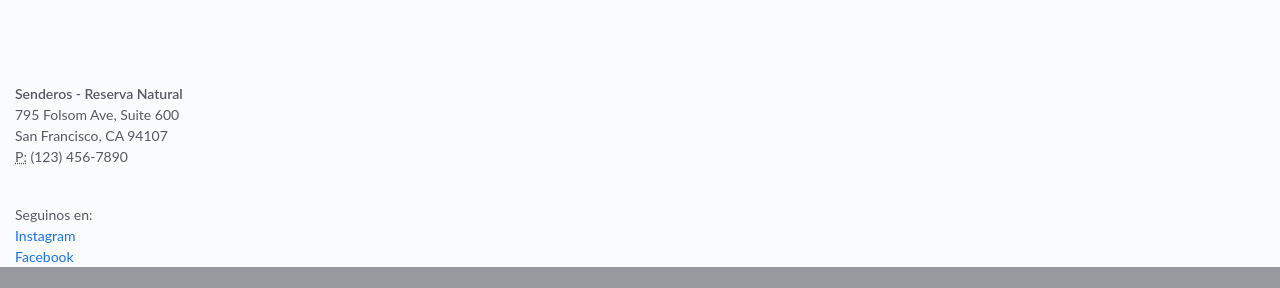
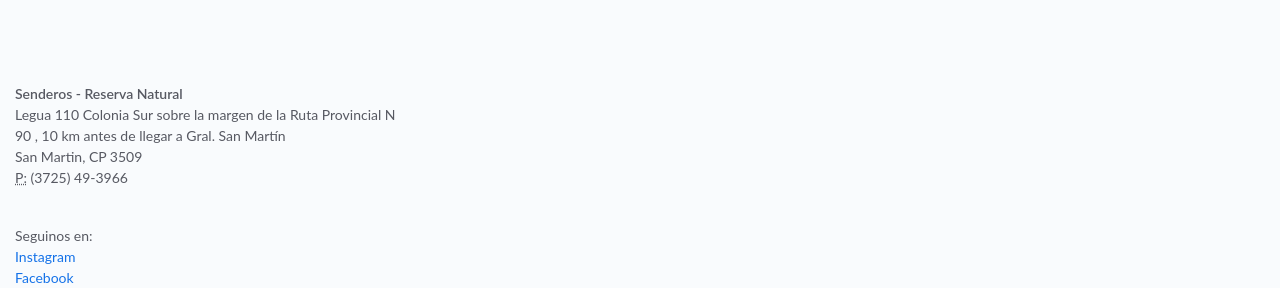
Before and after one commit to info22-c5-grupo6/TP_Blog_Proyecto_Granja_Sustentable, a Django app: page / in a window 1280 px wide. Shown: the part 1081-1369 px from the top of the page. Before the commit the page ends 1348 px from the top, so only its background shows below. Run offline with Django 4.2, Linux system fonts and the light colour scheme; some libraries are stand-ins or nearby versions.

Commit message:
adress en plantilla2.html

```diff
--- a/blog/templates/plantilla2.html
+++ b/blog/templates/plantilla2.html
@@ -38,7 +38,7 @@
 
                 <nav class="navbar navbar-expand-lg bg-secondary">
                     <div class="container">
-                        <a class="navbar-brand" href="#">Senderos</a>
+                        <a class="navbar-brand" href="#">Navegación</a>
                         <button class="navbar-toggler" type="button" data-toggle="collapse"
                             data-target="#navbarNavDropdown" aria-controls="navbarNavDropdown" aria-expanded="false"
                             aria-label="Toggle navigation">
@@ -115,9 +115,10 @@
         <div class="row">
             <div class="col-md-4">
                 <address>
-                    <strong>Senderos - Reserva Natural</strong><br /> 795 Folsom Ave, Suite 600<br /> San Francisco, CA
-                    94107<br />
-                    <abbr title="Teléfono">P:</abbr> (123) 456-7890
+                    <strong>Senderos - Reserva Natural</strong><br /> Legua 110 Colonia Sur sobre la
+                    margen de la Ruta Provincial N 90 , 10 km antes de llegar a Gral. San Martín<br /> San Martin, CP
+                    3509<br />
+                    <abbr title="Teléfono">P:</abbr> (3725) 49-3966
                 </address>
                 <br>
                 Seguinos en: <br>
```
